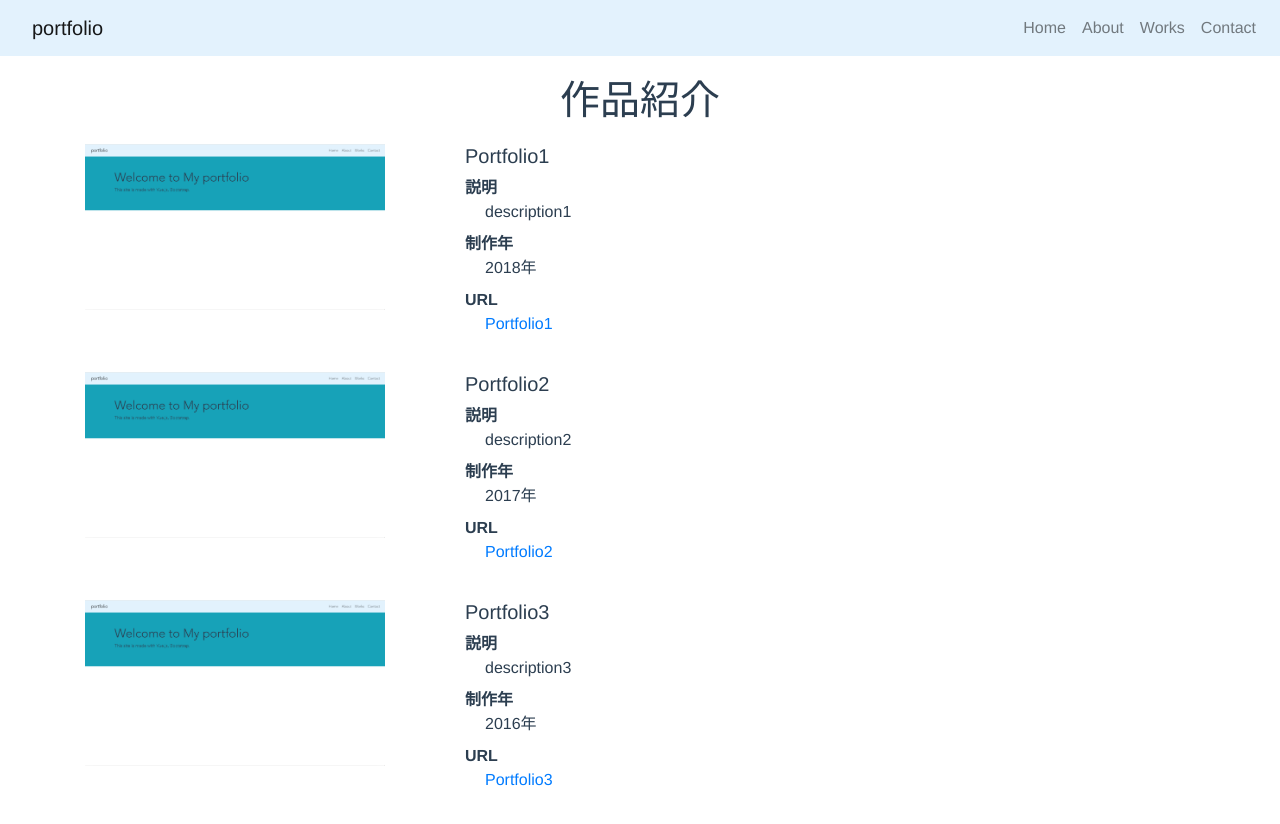
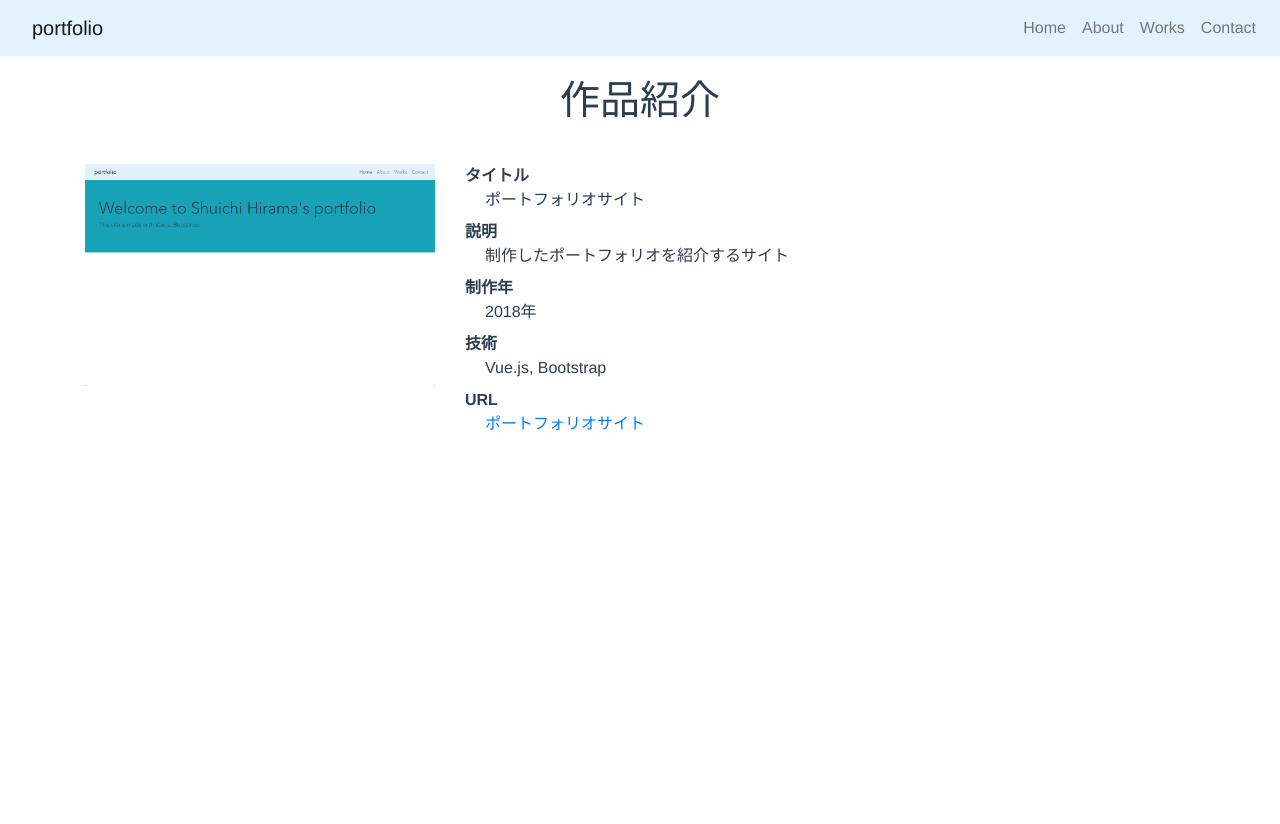
Before and after one commit to hiramatch/portfolio, a Vue app: page /works in a window 1280 px wide. Shown: the top 824 px of the page. After the commit the page ends 800 px from the top, so only its background shows below. Built offline with nearby package versions, Linux system fonts and the light colour scheme.

Commit message:
Mod works page

```diff
--- a/src/assets/data/data.json
+++ b/src/assets/data/data.json
@@ -18,7 +18,12 @@
     ]
   },
   "works": [
-    { "title": "ポートフォリオサイト", "description": "これまで作成したポートフォリオを紹介するサイト", "date": "2018年",
-       "url": "https://myportfolioproject-a67bf.firebaseapp.com/"}
+    { "title": "ポートフォリオサイト",
+      "img_src" : "portfolio_01.png",
+       "description": "制作したポートフォリオを紹介するサイト",
+       "skill": "Vue.js, Bootstrap",
+        "date": "2018年",
+        "url": "https://myportfolioproject-a67bf.firebaseapp.com/"
+    }
   ]
 }
--- a/src/components/Works.vue
+++ b/src/components/Works.vue
@@ -4,17 +4,20 @@
    <article class="" v-for="work in works">
     <section>
       <div class="container">
-        <div class="row">
+        <div class="row row-works">
             <div class="col-sm-4">
-              <img src="../assets/portfolio.png" width="300px" alt="">
+              <img :src="work.img_src" width="100%" alt="">
             </div>
             <div class="col-sm-6">
-              <h5>{{ work.title }}</h5>
               <dl>
+              <dt>タイトル</dt>
+              <dd>{{ work.title }}</dd>
               <dt>説明</dt>
               <dd>{{ work.description}}</dd>
               <dt>制作年</dt>
               <dd>{{ work.date }}</dd>
+              <dt>技術</dt>
+              <dd>{{ work.skill }}</dd>
               <dt>URL</dt>
               <dd><a :href=work.url>{{ work.title }}</a></dd>
               </dl>
@@ -27,15 +30,17 @@
 
 </template>
 <script>
+import Data from '../assets/data/data.json'
 export default {
   data () {
     return {
-      works: [
-        { title: 'Portfolio1', description: 'description1' ,date: '2018年', url: 'www.example.com' },
-        { title: 'Portfolio2', description: 'description2' ,date: '2017年', url: 'www.example.com' },
-        { title: 'Portfolio3', description: 'description3' ,date: '2016年', url: 'www.example.com' }
-      ]
+      works: Data.works
     }
   }
 }
 </script>
+<style>
+.row-works {
+  margin-top: 40px;
+}
+</style>
```
Also changed, not shown: public/portfolio_01.png (added).
